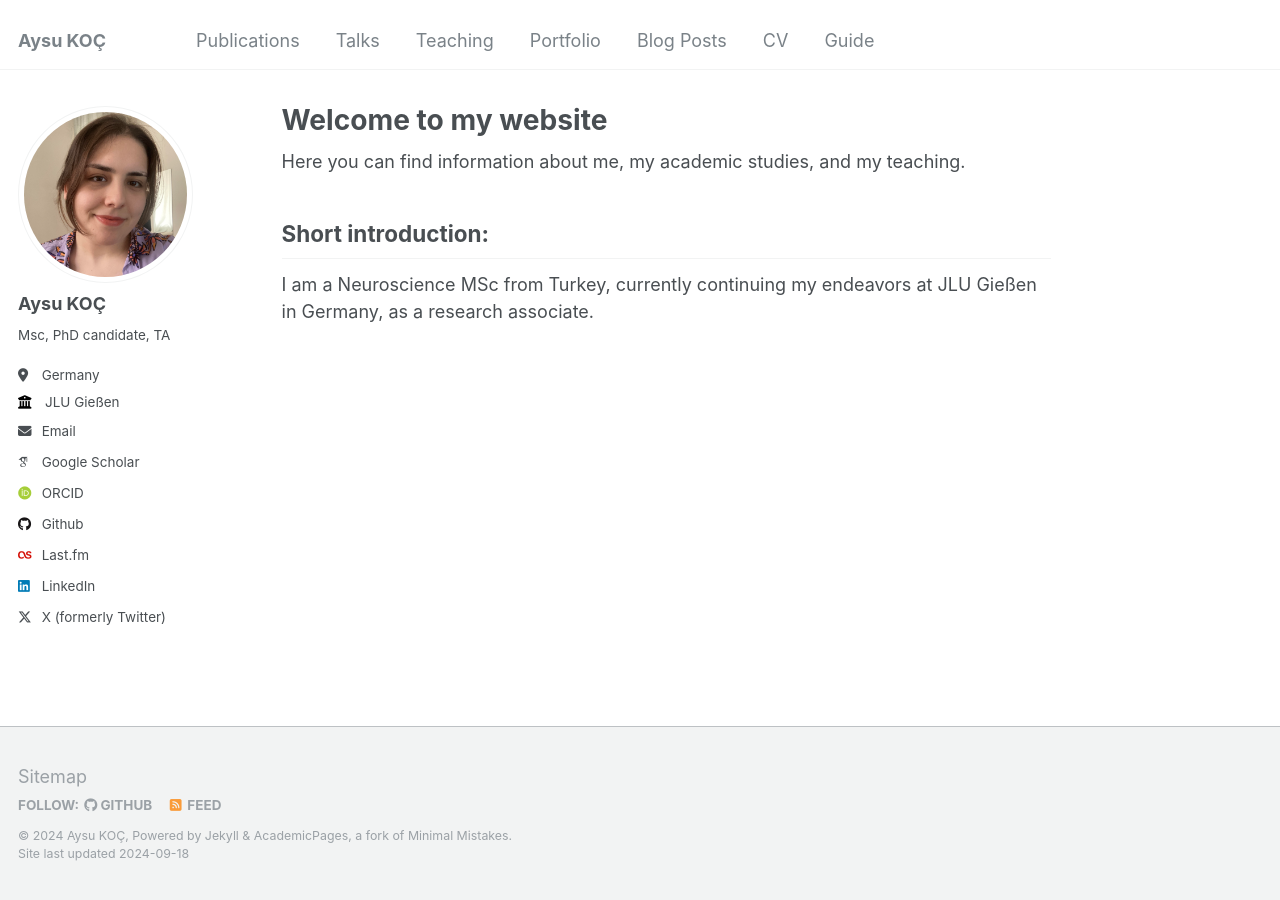
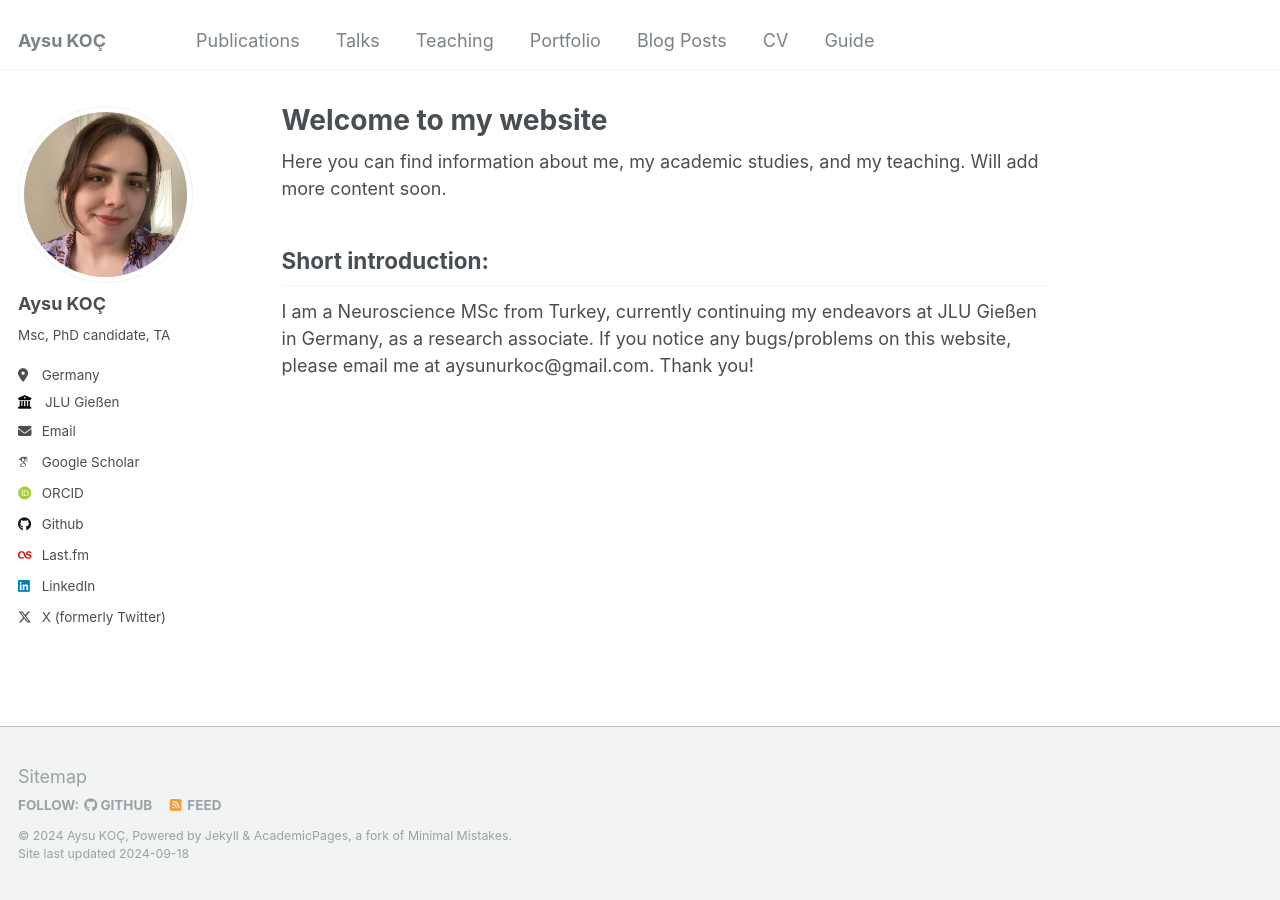
Before and after one commit to aysukoc/aysukoc.github.io, a Jekyll site: the page built from _pages/about.md, in a window 1280 px wide. Built offline with Jekyll 4.4.1, drawn with Linux system fonts in a browser that asks for light colours; some web fonts are replaced.

Commit message:
Update about.md

```diff
--- a/_pages/about.md
+++ b/_pages/about.md
@@ -7,9 +7,9 @@ redirect_from:
   - /about.html
 ---
 
-Here you can find information about me, my academic studies, and my teaching.
+Here you can find information about me, my academic studies, and my teaching. Will add more content soon.
 
 
 Short introduction:
 ------
-I am a Neuroscience MSc from Turkey, currently continuing my endeavors at JLU Gießen in Germany, as a research associate.
+I am a Neuroscience MSc from Turkey, currently continuing my endeavors at JLU Gießen in Germany, as a research associate. If you notice any bugs/problems on this website, please email me at aysunurkoc@gmail.com. Thank you!
```
